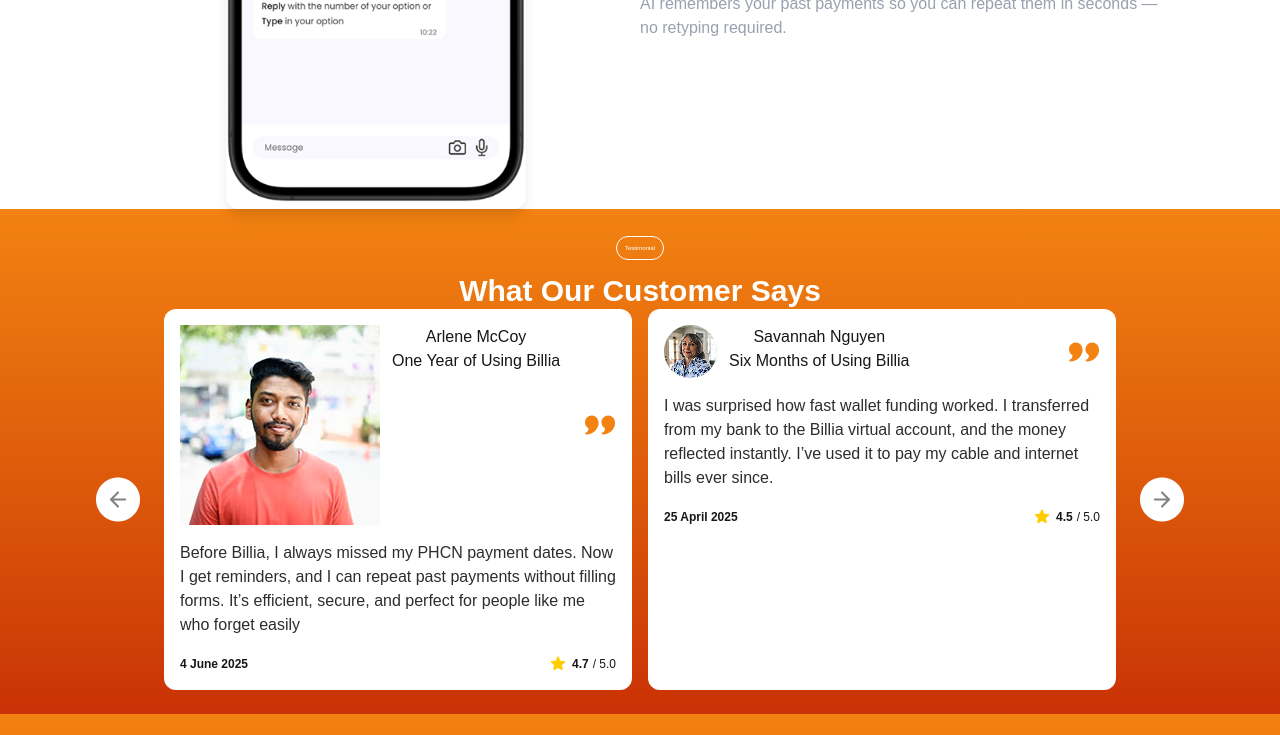
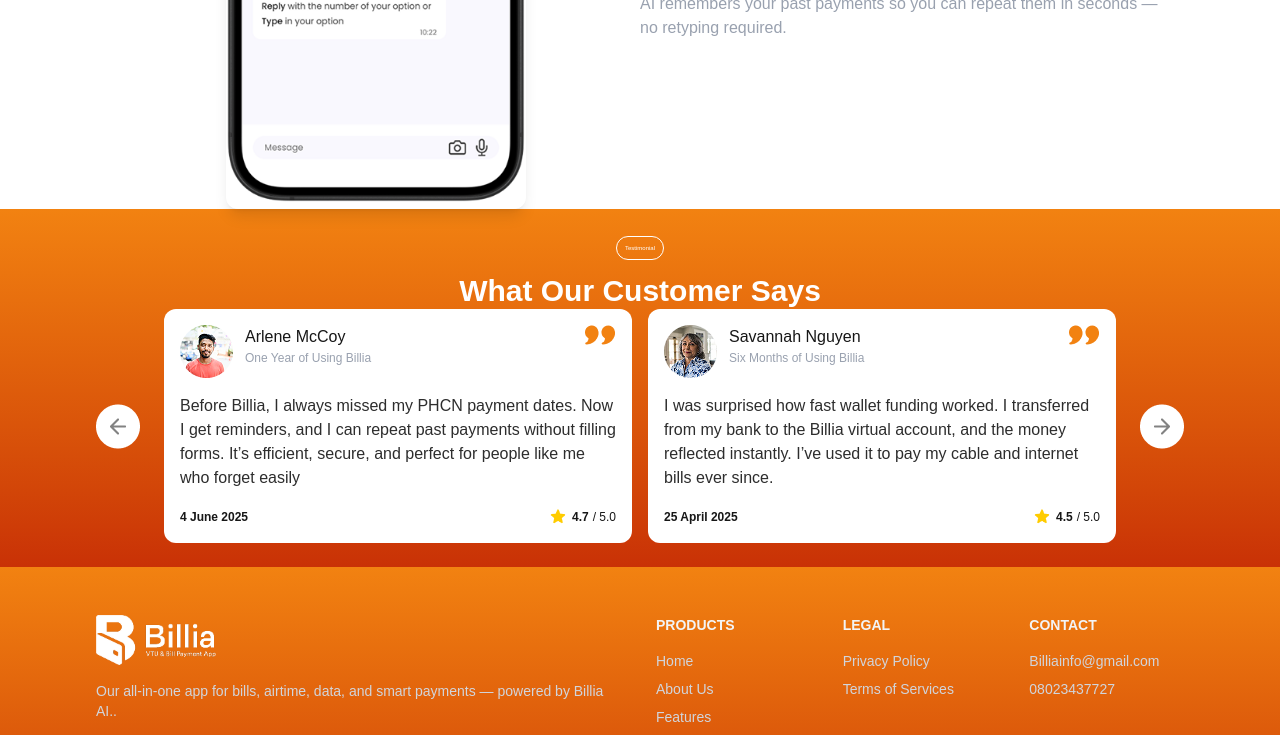
Before and after one commit to TaiwoSaidat/billia-app, a Next.js app: page / in a window 1280 px wide. Shown: the part 1996-2731 px from the top of the page. Built offline with nearby package versions, Linux system fonts and the light colour scheme.

Commit message:
testimonial/add

```diff
--- a/src/app/components/HomeComponents/Testimonials.tsx
+++ b/src/app/components/HomeComponents/Testimonials.tsx
@@ -1,5 +1,5 @@
 import React from "react";
-import boy2 from "../../../../public/assets/boy2.png";
+import boy2 from "../../../../public/assets/boy3.png";
 import girl3 from "../../../../public/assets/girl3.png";
 import quote from "../../../../public/assets/quote.png";
 import arrowLeft from "../../../../public/assets/arrowLeft.png";
@@ -26,14 +26,16 @@
           <div className=" w-full grid grid-cols-1 md:grid-cols-2 gap-4 ">
             {/* plus quote */}
             <div className="bg-text-white rounded-xl p-4  ">
-              <div className=" w-full flex justify-between items-center  rounded-lg">
+              <div className=" w-full flex justify-between items-start  rounded-lg">
                 {/* plus pp */}
                 <div className="flex gap-3 ">
                   <Image src={boy2} alt="Testimonial Image" />
                   {/* arlene, year */}
-                  <div className="">
+                  <div className="flex flex-col items-start">
                     <h2 className="">Arlene McCoy</h2>
-                    <span className="">One Year of Using Billia </span>
+                    <span className="text-[12px] text-gray-400 ">
+                      One Year of Using Billia
+                    </span>
                   </div>
                 </div>
                 <Image src={quote} alt="Testimonial Image" />
@@ -55,14 +57,16 @@
 
             {/* plus quote */}
             <div className="bg-text-white rounded-xl p-4  ">
-              <div className=" w-full flex justify-between items-center  rounded-lg">
+              <div className=" w-full flex justify-between items-start  rounded-lg">
                 {/* plus pp */}
                 <div className="flex gap-3 ">
                   <Image src={girl3} alt="Testimonial Image" />
                   {/* arlene, year */}
-                  <div className="">
+                  <div className="flex flex-col items-start">
                     <h2 className="">Savannah Nguyen</h2>
-                    <span className="">Six Months of Using Billia </span>
+                    <span className="text-[12px] text-gray-400  ">
+                      Six Months of Using Billia{" "}
+                    </span>
                   </div>
                 </div>
                 <Image src={quote} alt="Testimonial Image" />
```
Also changed, not shown: public/assets/boy3.png (added).
